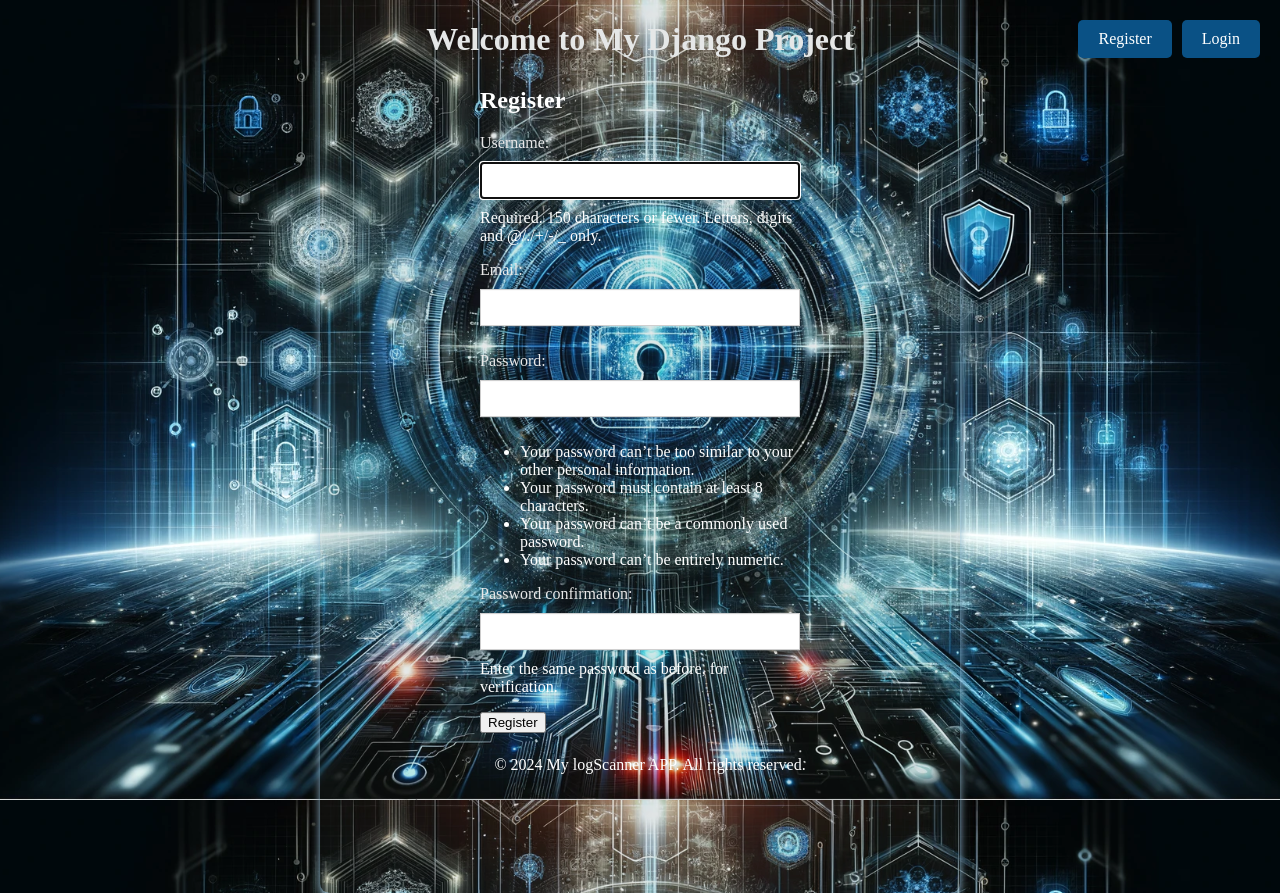
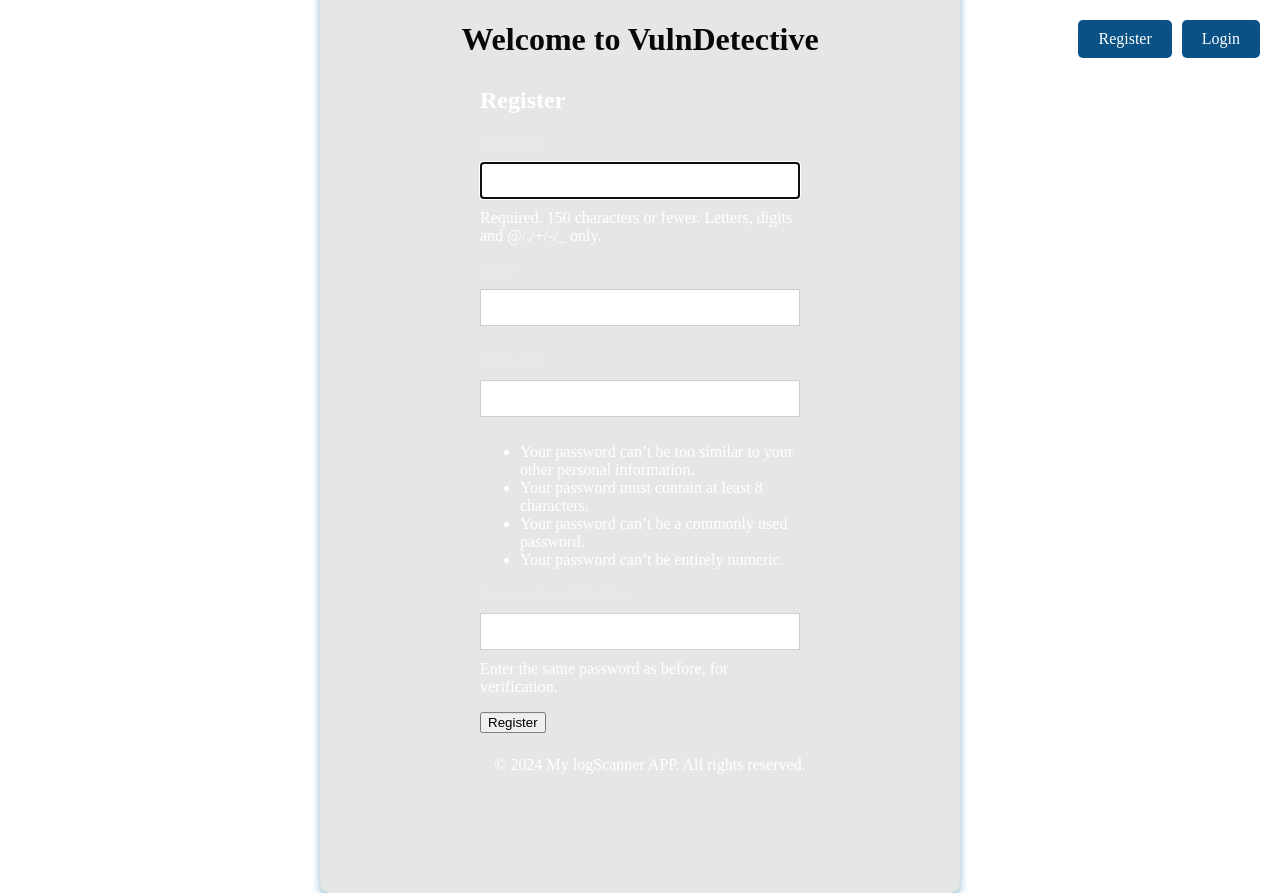
Before and after one commit to seeyou7/PortfolioProject, a Django app: page /accounts/register/ in a window 1280 px wide. Run offline with Django 4.2, Linux system fonts and the light colour scheme.

Commit message:
update for handeling transition once in dashB

```diff
--- a/LogScanner/templates/base.html
+++ b/LogScanner/templates/base.html
@@ -6,21 +6,22 @@
     <meta charset="UTF-8">
     <meta name="viewport" content="width=device-width, initial-scale=1.0">
     <title>{% block title %}My LogScannerAPP{% endblock %}</title>
-    <!--<link rel="stylesheet" href="../static/accounts/css/slyles.css"> to Moved for global use -->
+    <!-- <link rel="stylesheet" href="../static/accounts/css/slyles.css"> to Moved for global use -->
     <link rel="stylesheet" href="{% static 'accounts/css/styles.css' %}">
 
 
-    <style>
+    <!-- <style>
         body {
-            background-image: url('{% static "accounts/images/background.webp" %}');
-            background-position: cover;
-            color: #fff; /*  text color  */
-        }
-    </style>
+            /* background-image: url('{% static "accounts/images/background.webp" %}');
+            background-position: cover; */
+            color: #fff; /*  text color */
+       }
+    </style>  -->
 
     {% block extra_css %}{% endblock %}
 </head>
-<body>
+<body class="{% if not is_analysis_page %}default-background{% else %}analysis-page-background{% endif %}">
+
     <!-- for background video
         <video autoplay loop muted playsinline id="background-video">
             <source src="{% static 'accounts/videos/vidbackground.mp4' %}" type="video/mp4">
@@ -30,7 +31,7 @@
 
 
     <header>
-        <h1>Welcome to My Django Project</h1>
+        <h1>Welcome to VulnDetective</h1>
         <nav>
             <ul>
                 {% if not request.user.is_authenticated %}
```
